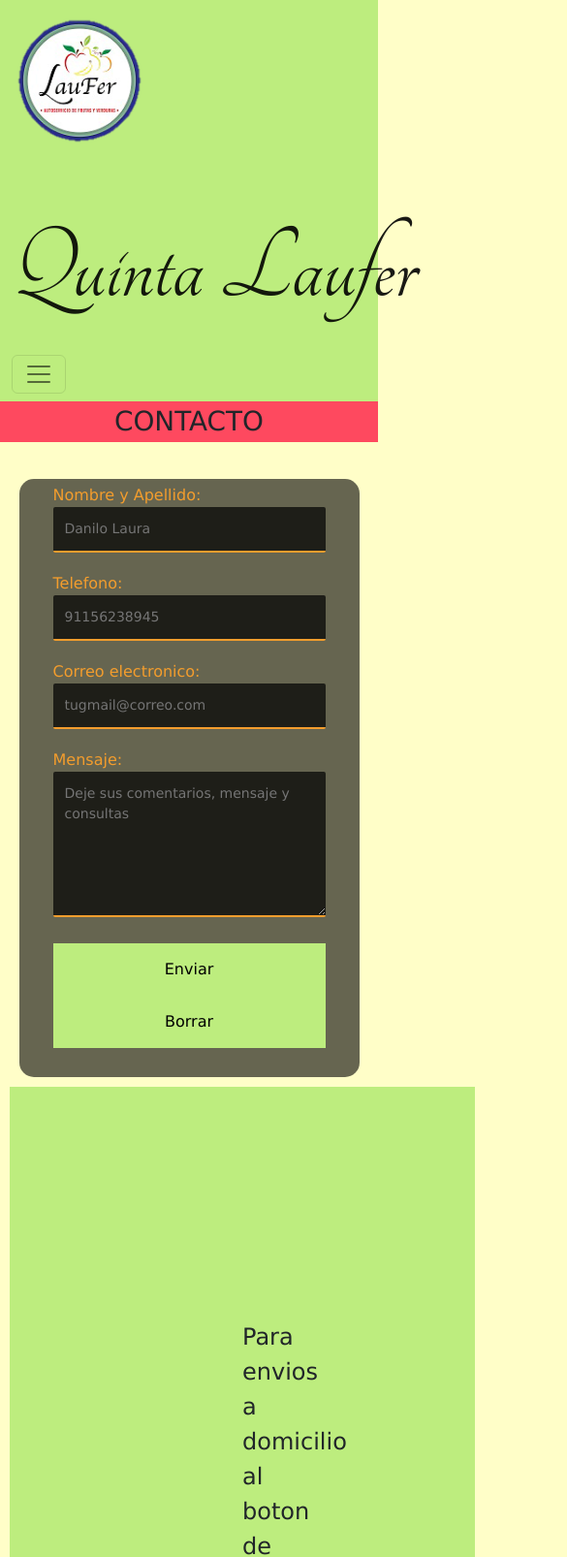
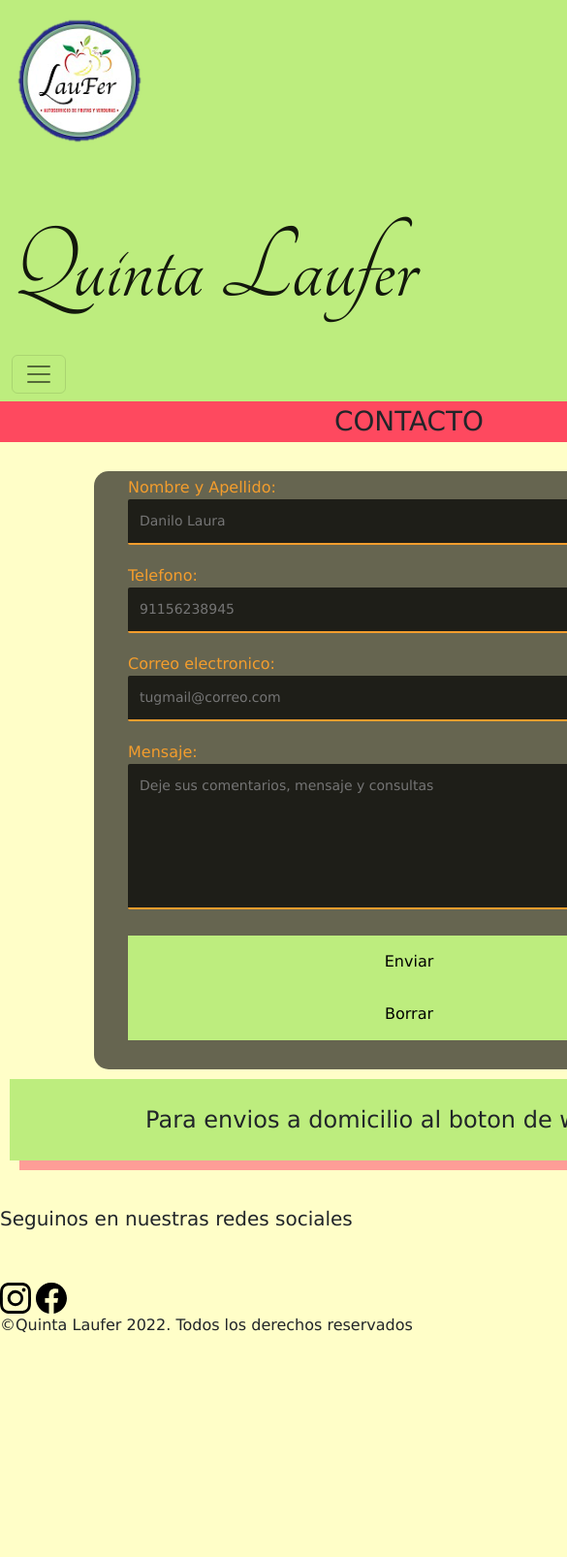
Before and after one commit to danilolaufer/Quinta-Laufer, a plain HTML site: page pages/contacto.html in a window 390 px wide. Shown: the top 1606 px of the page at 97% size, 585 px wide, since content can reach past the window. After the commit the page ends 1395 px from the top, so only its background shows below. Drawn offline with nearby package versions, Linux system fonts and the light colour scheme.

Commit message:
acomodando

```diff
--- a/css/style.css
+++ b/css/style.css
@@ -71,9 +71,6 @@ a{
     display: inline;
 }
 header nav a{
-    display: flex   ;
-    flex-direction: row;
-    justify-content: space-between;
     width: 100%;
 }
 .alinear{
@@ -90,12 +87,7 @@ main img{
     width: 72em;
     margin: 1px;
 }
-header nav{
-    display: flex;
-    flex-direction: row;
-    justify-content:flex-end;
-    align-items: center;
-}
+
 .imagen{
     display: flex;
     flex-direction: row;
@@ -117,12 +109,6 @@ section img{
     display: flex;
 
 }
-section {
-    display: flex;
-    flex-direction: row;
-    justify-content: center;
-    align-items: center;
-}
 .videoyt{
     width: 50em;
     height: 30em;
@@ -130,13 +116,6 @@ section {
 }
 .mover{
     float: center;
-}
-footer nav{
-    display: flex;
-    flex-direction: row;
-    justify-content: flex-start;
-    align-items: stretch;
-
 }
 .videonosotros{
     background-color:#8ebf3f;
@@ -261,7 +240,7 @@ footer nav{
     margin: 4em;
 }
 .textofinal{
-    padding: 10em;
+    padding: 1em;
     font-size: x-large;
     background-color:#bded7e;
     margin: 10px;
@@ -305,6 +284,28 @@ footer nav{
     width: 45em;
     box-shadow: 0px 0px 20px 5px;
 }
+.grid-contacto{
+    display: grid;
+    grid-area:
+    "header"
+    "main main main"
+    "aside aside aside"
+    "footer footer footer";
+    grid-template-rows: repeat(auto-fill, 1fr);
+}
+.grid-header{
+    grid-area: header;
+}
+.grid-main{
+    grid-area: main;
+
+}
+.grid-aside{
+    grid-area: aside;
+}
+.grid-footer{
+    grid-area: footer;
+}
 @media screen and (max-width: 576px ){
     .grid-layout{
         grid-template-columns: auto;
@@ -316,7 +317,7 @@ footer nav{
 
     }
 }
-.grid-layout1{
+    .grid-layout1{
     display: grid;
     justify-content:center;
     grid-template-columns: auto;
@@ -333,4 +334,10 @@ footer nav{
     .videonosotros{
         width: 100%;
     }
+    #herencia{
+        width: ato;
+    }
+    body{
+        width: 100vh;
+    }
 }
--- a/pages/contacto.html
+++ b/pages/contacto.html
@@ -15,8 +15,8 @@
     <link rel="stylesheet" href="../css/style.css">
     <title>Contacto</title>
 </head>
-<body class="fondopag">
-    <header id="herencia">
+<body class="fondopag" class="grid-contacto">
+    <header class="grid-item grid-header" id="herencia">
         <nav class="navbar navbar-expand-lg">
             <div class="container-fluid">
             <a class="navbar-brand logo" href="../index.html">
@@ -27,7 +27,7 @@
                 <span class="navbar-toggler-icon"></span>
             </button>
             <div class="collapse navbar-collapse lista" id="navbarSupportedContent">
-                <div class=" lista" id="navbarSupportedContent">
+            <div  id="navbarSupportedContent">
                 <ul class="navbar-nav me-auto mb-2 mb-lg-0 ">
                 <li class="nav-item">
                     <a class="nav-link active" aria-current="page" href="./nosotros.html">Nosotros</a>
@@ -46,7 +46,7 @@
             </div>
         </nav>
     </header>
-    <main>
+    <main class="grid-item grid-main">
         <h1 class="fondopag1 texto">CONTACTO</h1>
         <section class="contenedor texto">
             <form action="" class="form">
@@ -71,10 +71,10 @@
             </form>
         </section>
     </main>
-    <aside>
+    <aside class="grid-item grid-aside">
         <p class="textofinal">Para envios a domicilio al boton de whatsapp </p>
     </aside>
-    <footer>
+    <footer class="grid-item grid-footer">
         <p class="texto t1">Seguinos en nuestras redes sociales</p>
         <nav>
             <a href="https://www.instagram.com/quintalaufer" target="_blank">
```
Also changed, not shown: pages/nosotros.html (+1 -1 lines).
